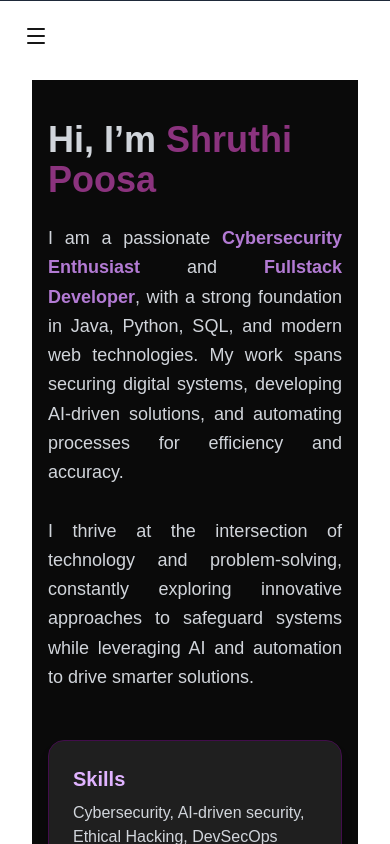
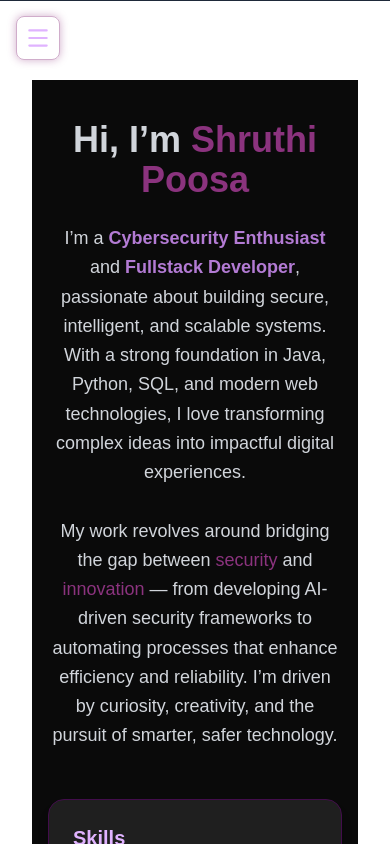
Before and after one commit to Shruthipoosa04/Shruthi-s-Portfolio, a Next.js app: page / in a window 390 px wide. Built offline with nearby package versions, Linux system fonts and the light colour scheme.

Commit message:
modified commit

```diff
--- a/app/components/MobileNav.tsx
+++ b/app/components/MobileNav.tsx
@@ -1,6 +1,6 @@
 "use client";
 import { useState } from "react";
-import { motion } from "framer-motion";
+import { motion, AnimatePresence } from "framer-motion";
 import { Menu, X, Github, Linkedin, Twitter } from "lucide-react";
 
 interface Link {
@@ -23,66 +23,121 @@ export default function MobileNav({ links }: { links: Link[] }) {
   ];
 
   return (
-    <div className="md:hidden fixed top-4 left-4 z-50">
-      {/* Hamburger Button */}
-      <button onClick={() => setIsOpen(!isOpen)} className="p-2">
-        {isOpen ? <X size={24} /> : <Menu size={24} />}
-      </button>
+    <div className="md:hidden fixed top-4 left-4 z-[100]">
+      {/* Toggle Button */}
+      <motion.button
+        onClick={() => setIsOpen(!isOpen)}
+        whileTap={{ scale: 0.9 }}
+        className="p-2 text-[#E0B3FF] hover:text-[#C84BBA] transition-all duration-300 rounded-lg border border-[#8B337E]/40 shadow-[0_0_8px_rgba(139,51,126,0.4)] backdrop-blur-md"
+      >
+        {isOpen ? <X size={26} /> : <Menu size={26} />}
+      </motion.button>
 
-      {/* Drawer */}
+      <AnimatePresence>
         {isOpen && (
+          <>
+            {/* BACKDROP */}
             <motion.div
+              initial={{ opacity: 0 }}
+              animate={{ opacity: 0.4 }}
+              exit={{ opacity: 0 }}
+              className="fixed inset-0 bg-black/70 backdrop-blur-lg z-[90]"
+              onClick={() => setIsOpen(false)}
+            />
+
+            {/* SIDEBAR */}
+            <motion.aside
               initial={{ x: "-100%" }}
               animate={{ x: 0 }}
               exit={{ x: "-100%" }}
-          className="fixed top-0 left-0 h-screen w-64 bg-[#0e0e0e] border-r border-gray-800 z-50 p-6 flex flex-col justify-between"
+              transition={{ type: "spring", stiffness: 80, damping: 20 }}
+              className="fixed top-0 left-0 h-screen w-72 z-[99] p-[1px] rounded-r-2xl
+                         bg-gradient-to-b from-[#420D4B]/60 to-[#8B337E]/60 shadow-[0_0_25px_rgba(139,51,126,0.5)]"
             >
-          {/* Top: Profile */}
-            <div className="flex flex-col items-center">
-          <div className="w-28 h-28 rounded-2xl overflow-hidden border border-[#8B337E] shadow-[0_0_10px_rgba(139,51,126,0.4)]">
+              <div className="h-full w-full bg-[#0a0a0a]/90 backdrop-blur-xl rounded-r-2xl p-6 flex flex-col justify-between">
+
+                {/* PROFILE HEADER */}
+                <motion.div
+                  initial={{ opacity: 0, y: -15 }}
+                  animate={{ opacity: 1, y: 0 }}
+                  transition={{ delay: 0.1 }}
+                  className="flex flex-col items-center"
+                >
+                  <motion.div
+                    whileHover={{ scale: 1.05, rotate: 2 }}
+                    className="w-28 h-28 rounded-2xl overflow-hidden border border-[#8B337E] shadow-[0_0_20px_rgba(139,51,126,0.4)]"
+                  >
                     <img
                       src="/profile.jpg"
                       alt="Shruthi Poosa"
                       className="object-cover w-full h-full"
                     />
-        </div>
-</div>
+                  </motion.div>
                   <h2 className="text-2xl font-semibold mt-4 text-[#E0B3FF] tracking-wide">
                     Shruthi Poosa
                   </h2>
-          <p className="text-sm text-gray-400 mt-1 mb-4">
+                  <p className="text-sm text-gray-400 mt-1 mb-4 tracking-wide">
                     Cybersecurity Enthusiast
                   </p>
-          {/* Middle: Navigation Links */}
-          <nav className="flex flex-col gap-4 mt-6">
+                </motion.div>
+
+                {/* NAV LINKS */}
+                <motion.nav
+                  initial="hidden"
+                  animate="visible"
+                  variants={{
+                    visible: { transition: { staggerChildren: 0.08, delayChildren: 0.2 } },
+                  }}
+                  className="flex flex-col gap-4 mt-6 text-center"
+                >
                   {links.map((link) => (
-              <a
+                    <motion.a
                       key={link.name}
+                      variants={{
+                        hidden: { opacity: 0, y: 10 },
+                        visible: { opacity: 1, y: 0 },
+                      }}
+                      whileHover={{ scale: 1.05, color: "#C84BBA" }}
+                      whileTap={{ scale: 0.95 }}
                       href={link.href}
-                className="hover:text-pink-500 text-lg font-medium"
                       onClick={() => setIsOpen(false)}
+                      className="relative text-lg font-medium text-gray-300 hover:text-[#C84BBA] transition-colors duration-300 group"
                     >
                       {link.name}
-              </a>
+                      {/* underline glow */}
+                      <motion.span
+                        layoutId="underline"
+                        className="absolute bottom-[-3px] left-0 w-0 group-hover:w-full h-[2px] bg-gradient-to-r from-[#8B337E] to-[#C84BBA] transition-all duration-300"
+                      ></motion.span>
+                    </motion.a>
                   ))}
-          </nav>
+                </motion.nav>
 
-          {/* Bottom: Social Links */}
-          <div className="flex justify-center gap-4 mt-6">
+                {/* SOCIAL ICONS */}
+                <motion.div
+                  initial={{ opacity: 0, y: 20 }}
+                  animate={{ opacity: 1, y: 0 }}
+                  transition={{ delay: 0.4 }}
+                  className="flex justify-center gap-5 mt-10"
+                >
                   {socialLinks.map((social, index) => (
-              <a
+                    <motion.a
                       key={index}
                       href={social.href}
                       target="_blank"
                       rel="noopener noreferrer"
-                className="text-gray-400 hover:text-pink-500"
+                      whileHover={{ scale: 1.2, color: "#C84BBA" }}
+                      className="text-gray-400 hover:text-[#C84BBA] transition-all duration-300"
                     >
                       {social.icon}
-              </a>
+                    </motion.a>
                   ))}
+                </motion.div>
               </div>
-        </motion.div>
+            </motion.aside>
+          </>
         )}
+      </AnimatePresence>
     </div>
   );
 }
--- a/app/components/ProjectCard.tsx
+++ b/app/components/ProjectCard.tsx
@@ -43,18 +43,23 @@ const prevScreenshot = (e: React.MouseEvent<HTMLButtonElement>) => {
     setCurrentIndex((prev) => (prev - 1 + screenshots.length) % screenshots.length);
   };
 
-
   return (
     <>
-      {/* Project Card */}
+      {/* Container with consistent width */}
+      <div className="w-full max-w-xs sm:max-w-[16rem] md:max-w-[18rem] mx-auto">
         <motion.div
           whileHover={{ y: -5, scale: 1.02 }}
-        className="w-80 rounded-2xl shadow-lg border overflow-hidden cursor-pointer flex flex-col"
+          className="rounded-2xl shadow-lg border overflow-hidden cursor-pointer flex flex-col h-full"
           style={{ backgroundColor: colors.mainBg, borderColor: colors.border }}
           onClick={() => screenshots.length > 0 && setShowGallery(true)}
         >
-        <img src={image} alt={title} className="w-full h-48 object-cover" />
-        <div className="p-5 flex-1 flex flex-col justify-between">
+          {/* Image */}
+          <div className="h-48 overflow-hidden">
+            <img src={image} alt={title} className="w-full h-full object-cover" />
+          </div>
+
+          {/* Content */}
+          <div className="p-5 flex-1 flex flex-col justify-between min-h-[160px]">
             <div>
               <h3 className="text-xl font-semibold mb-2" style={{ color: colors.heading }}>
                 {title}
@@ -97,6 +102,7 @@ const prevScreenshot = (e: React.MouseEvent<HTMLButtonElement>) => {
             </div>
           </div>
         </motion.div>
+      </div>
 
       {/* Screenshot Modal */}
       <AnimatePresence>
@@ -116,7 +122,6 @@ const prevScreenshot = (e: React.MouseEvent<HTMLButtonElement>) => {
               />
               {screenshots.length > 1 && (
                 <>
-                  {/* Previous Button */}
                   <button
                     className="absolute left-0 top-1/2 -translate-y-1/2 px-4 py-2 rounded-l text-[#E0B3FF]"
                     style={{
@@ -127,7 +132,6 @@ const prevScreenshot = (e: React.MouseEvent<HTMLButtonElement>) => {
                     ‹
                   </button>
 
-                  {/* Next Button */}
                   <button
                     className="absolute right-0 top-1/2 -translate-y-1/2 px-4 py-2 rounded-r text-[#E0B3FF]"
                     style={{
--- a/app/layout.tsx
+++ b/app/layout.tsx
@@ -9,7 +9,7 @@ export default function RootLayout({ children }: { children: React.ReactNode })
     { name: "Resume", href: "/resume" },
     { name: "Projects", href: "/projects" },
     { name: "Certifications", href: "/certifications" },
-    { name: "Gallery", href: "/gallery" },
+    //{ name: "Gallery", href: "/gallery" },
     // Add all sidebar + navbar links here
   ];
 
--- a/app/page.tsx
+++ b/app/page.tsx
@@ -39,13 +39,13 @@ export default function About() {
   return (
     <div className="min-h-screen bg-[#0a0a0a] text-[#d1d5db] px-4 md:px-10 py-10">
   {/* About Section */}
-      <section>
+  <section className="max-w-4xl mx-auto text-center">
     <h1 className="text-4xl md:text-5xl font-bold mb-6">
       Hi, I’m{" "}
       <span style={{ color: colors.gradientEnd }}>Shruthi Poosa</span>
     </h1>
-        <p className="text-lg leading-relaxed text-justify">
-          I am a passionate{" "}
+    <p className="text-lg leading-relaxed mb-8">
+      I’m a{" "}
       <span style={{ color: colors.subText, fontWeight: "600" }}>
         Cybersecurity Enthusiast
       </span>{" "}
@@ -53,17 +53,23 @@ export default function About() {
       <span style={{ color: colors.subText, fontWeight: "600" }}>
         Fullstack Developer
       </span>
-          , with a strong foundation in Java, Python, SQL, and modern web
-          technologies. My work spans securing digital systems, developing
-          AI-driven solutions, and automating processes for efficiency and
-          accuracy.
+      , passionate about building secure, intelligent, and scalable systems.
+      With a strong foundation in Java, Python, SQL, and modern web
+      technologies, I love transforming complex ideas into impactful digital
+      experiences.
       <br />
       <br />
-          I thrive at the intersection of technology and problem-solving,
-          constantly exploring innovative approaches to safeguard systems while
-          leveraging AI and automation to drive smarter solutions.
+      My work revolves around bridging the gap between{" "}
+      <span style={{ color: colors.gradientEnd }}>security</span> and{" "}
+      <span style={{ color: colors.gradientEnd }}>innovation</span> — from
+      developing AI-driven security frameworks to automating processes that
+      enhance efficiency and reliability. I’m driven by curiosity, creativity,
+      and the pursuit of smarter, safer technology.
     </p>
+
   </section>
+
+
 
       {/* Cards Section */}
       <section className="grid grid-cols-1 md:grid-cols-3 gap-6 my-12">
```
Also changed, not shown: app/projects/page.tsx (+27 -20 lines). Lines whose indentation alone changed are shown as unchanged.
